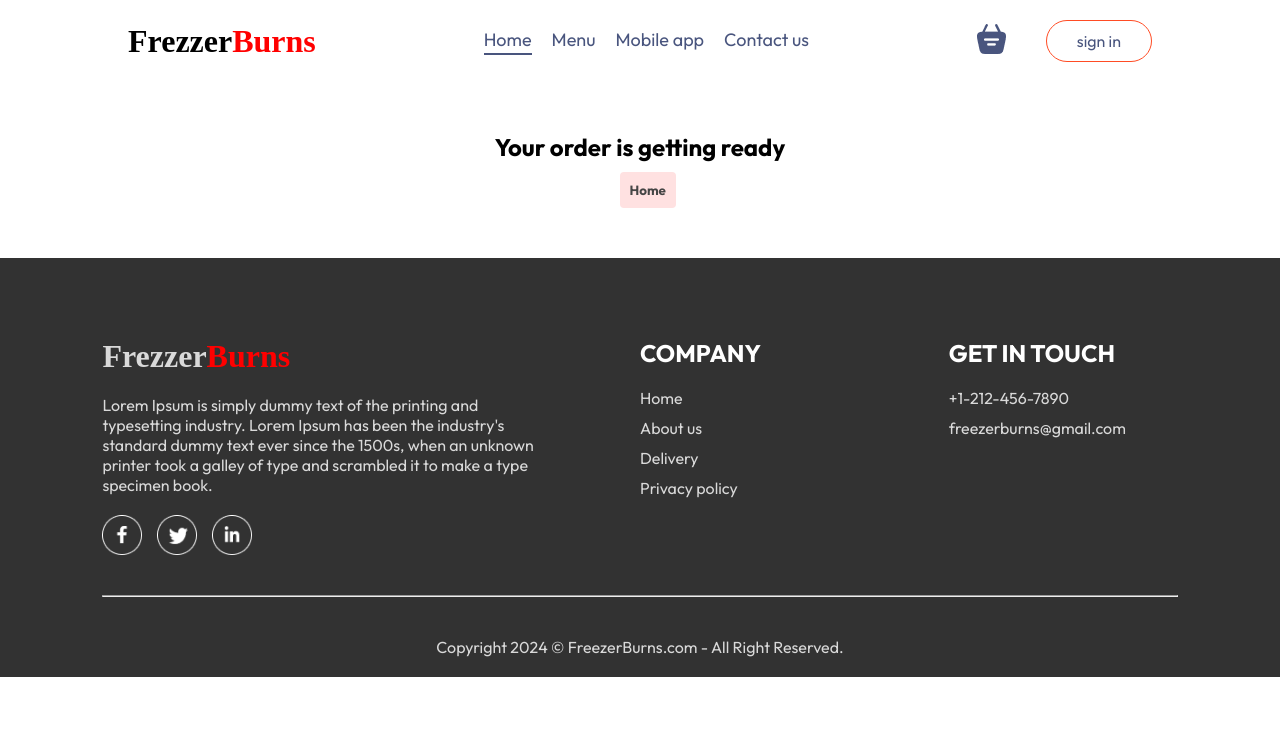
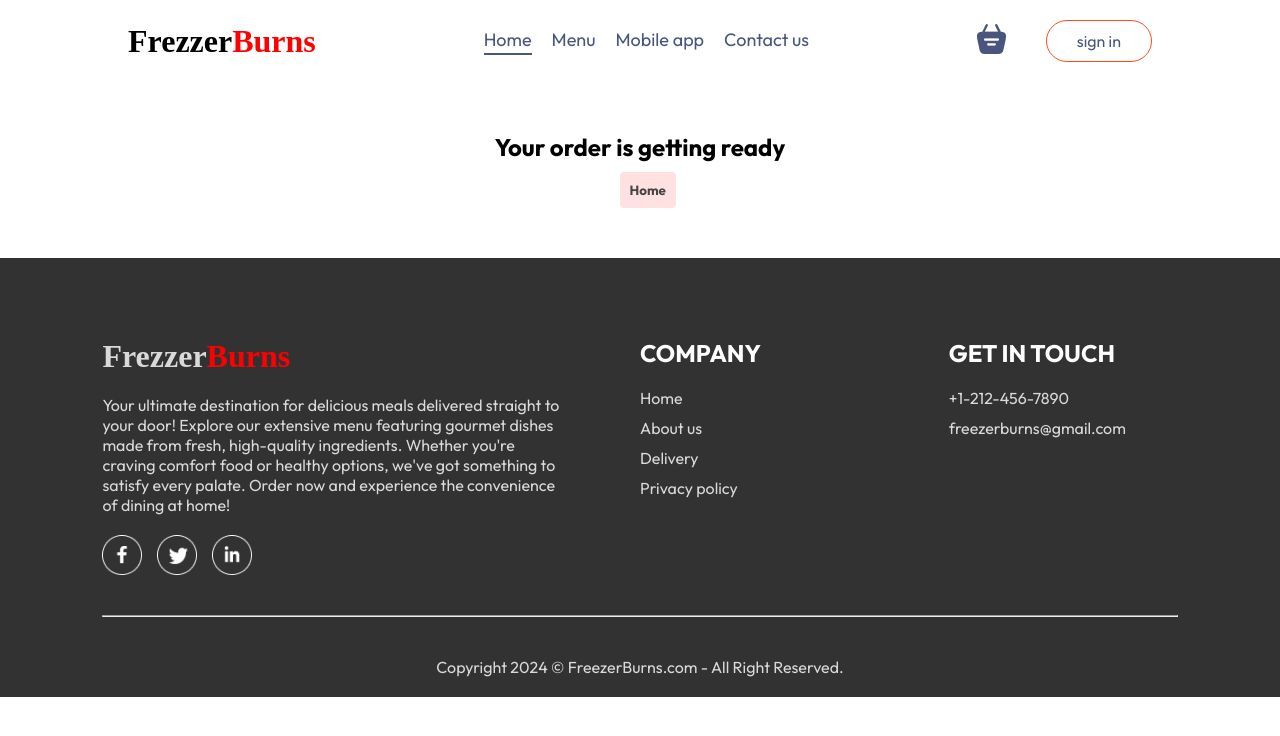
Before and after one commit to Adi70139/Freezer.com, a React (Vite) app in the folder frontend/: page /TrackOrder in a window 1280 px wide. Shown: the top 736 px of the page. Built offline with nearby package versions, Linux system fonts and the light colour scheme; no server answers.

Commit message:
footer content change

```diff
--- a/frontend/src/components/Footer/Footer.jsx
+++ b/frontend/src/components/Footer/Footer.jsx
@@ -9,7 +9,7 @@ const Footer = () => {
         <div className="footer-content-left">
             <h1 style={{fontFamily:'serif'}}>Frezzer<span style={{fontFamily:'cursive',color:'red'}}>Burns</span></h1>
 
-            <p>Lorem Ipsum is simply dummy text of the printing and typesetting industry. Lorem Ipsum has been the industry's standard dummy text ever since the 1500s, when an unknown printer took a galley of type and scrambled it to make a type specimen book.</p>
+            <p>Your ultimate destination for delicious meals delivered straight to your door! Explore our extensive menu featuring gourmet dishes made from fresh, high-quality ingredients. Whether you're craving comfort food or healthy options, we've got something to satisfy every palate. Order now and experience the convenience of dining at home!</p>
             <div className="footer-social-icons">
                 <img src={assets.facebook_icon} alt="" />
                 <img src={assets.twitter_icon} alt="" />
```
